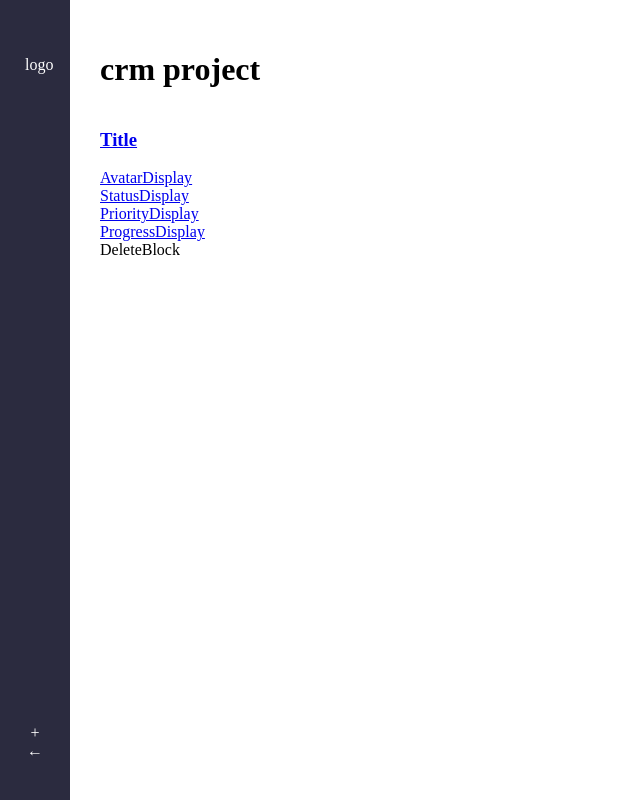
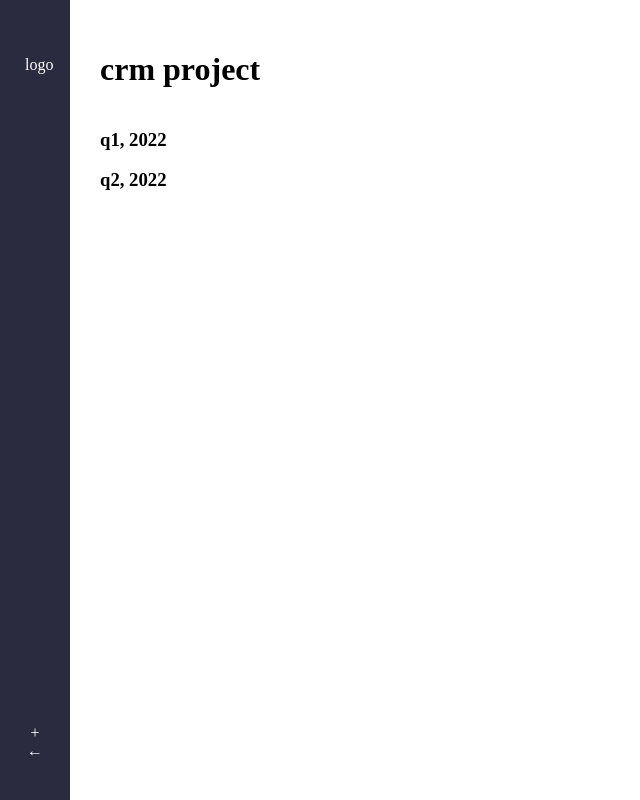
Before and after one commit to mvykool/crm-tuto, a React (Vite) app in the folder crm-tuto/: page / in a window 1280 px wide. Shown: the whole page, without its empty margins (0-640 px from the left). Built offline with nearby package versions, Linux system fonts and the light colour scheme.

Commit message:
changed more things

```diff
--- a/crm-tuto/src/pages/Dashboard.tsx
+++ b/crm-tuto/src/pages/Dashboard.tsx
@@ -51,8 +51,11 @@ const uniqueCategories = [
     <div className='dashboard'>
       <h1>crm project</h1>
       <div className='ticket-container'>
-        <TicketCard/>
-
+        {tickets && uniqueCategories?.map((uniqueCategory, categoryIndex) => (
+          <div key={categoryIndex}>
+              <h3>{uniqueCategory}</h3>
+          </div>
+        ))}
       </div>
     </div>
   )
```
